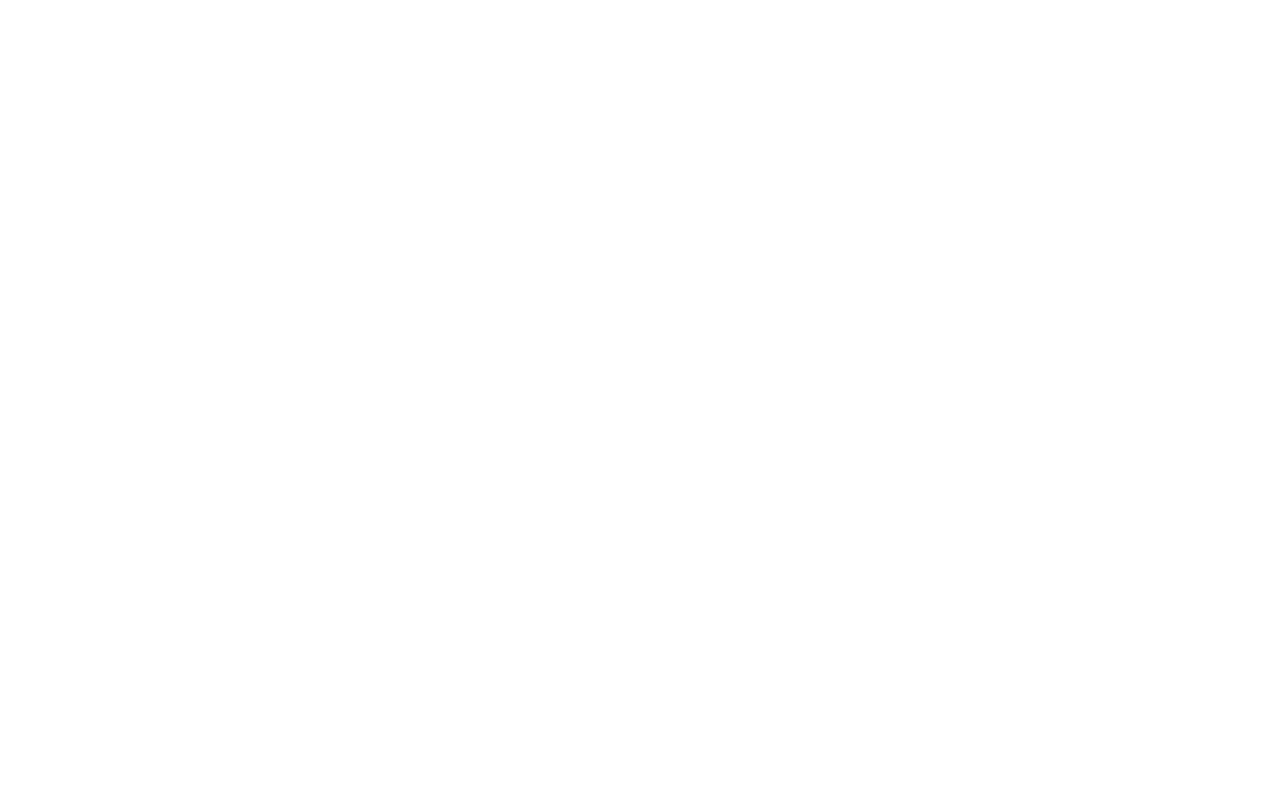
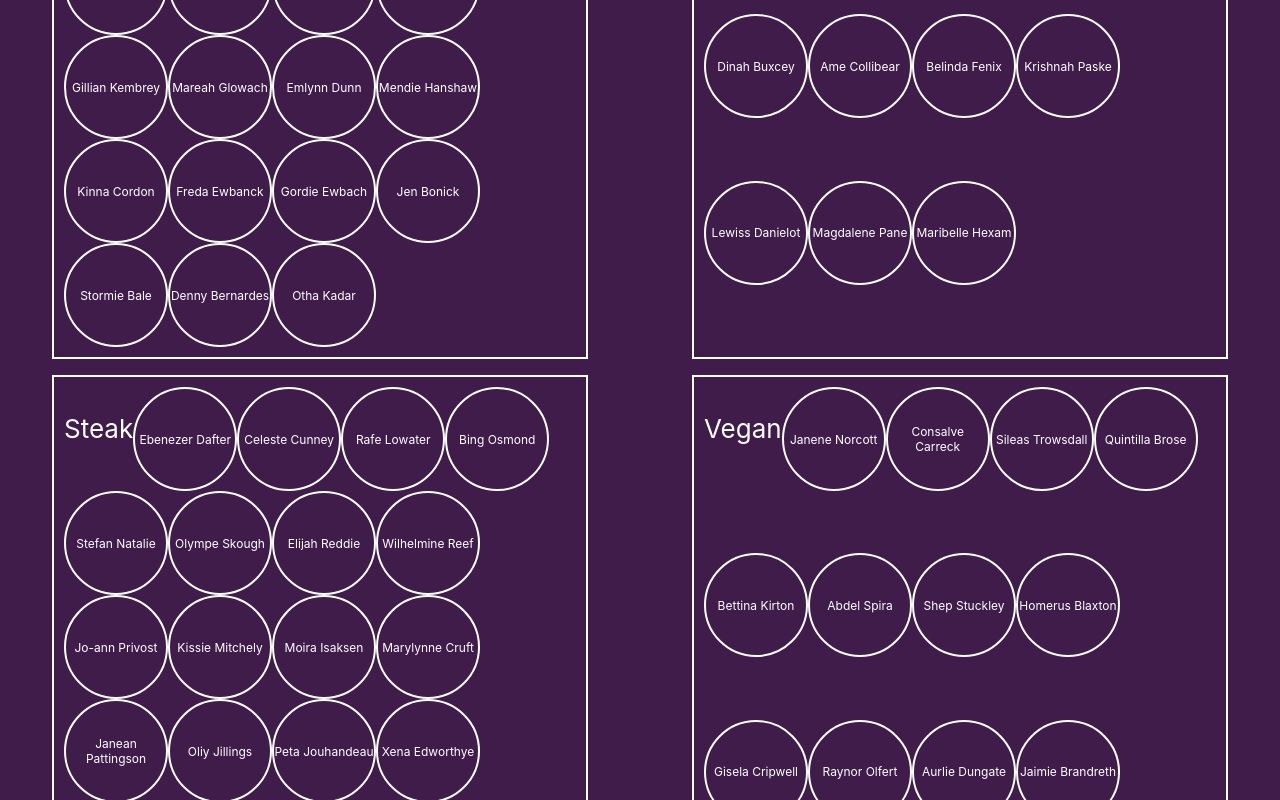
Before and after one commit to pasujemito/steves-nightmare, a React (Create React App) app: page / in a window 1280 px wide. Shown: the part 900-1700 px from the top of the page. Built offline with nearby package versions, Linux system fonts and the light colour scheme.

Commit message:
create multiple tables

```diff
--- a/src/components/Restaurant/Restaurant.css
+++ b/src/components/Restaurant/Restaurant.css
@@ -1,4 +1,5 @@
 .restaurant {
     display: flex;
     flex-wrap: wrap;
+    justify-content: space-around;
 }
--- a/src/components/Restaurant/Restaurant.js
+++ b/src/components/Restaurant/Restaurant.js
@@ -1,5 +1,6 @@
 import './Restaurant.css';
 import Table from '../Table/Table';
+import '../Guest/Guest.css'
 
 const Restaurant = ({ steak, vegan }) => {
 
@@ -38,8 +39,24 @@
         return merge(remote, office);
     }
 
+    const createTable2 = (group) => {
+        let tableCount = denomination(group.office, group.remote);
+        let remote = group.remote.slice(group.remote.length / -tableCount);
+        let office = group.office.slice(group.office.length / -tableCount);
+        const merge = (first, second) => {
+            for (let i = 0; i < second.length; i++) {
+                first.push(second[i]);
+            }
+            return first;
+        }
+
+        return merge(remote, office);
+    }
+
     const guestsBatch1 = createTable(steak);
     const guestsBatch2 = createTable(vegan);
+    const guestsBatch3 = createTable2(steak);
+    const guestsBatch4 = createTable2(vegan);
 
     // const arr1 = steak.office.slice(steak.office.length / steakTableCount);
     // const arr2 = steak.remote.slice(steak.remote.length / steakTableCount);
@@ -66,7 +83,7 @@
                     {guestsBatch1.map(guest => {
                         return (
                             <div className="guest">
-                                <p>{guest.first_name}</p>
+                                <p>{guest.first_name} {guest.last_name}</p>
                             </div>
                         )
                     })
@@ -77,7 +94,29 @@
                     {guestsBatch2.map(guest => {
                         return (
                             <div className="guest">
-                                <p>{guest.first_name}</p>
+                                <p>{guest.first_name} {guest.last_name}</p>
+                            </div>
+                        )
+                    })
+                    }
+                </div>
+                <div className="table">
+                    <p>Steak</p>
+                    {guestsBatch3.map(guest => {
+                        return (
+                            <div className="guest">
+                                <p>{guest.first_name} {guest.last_name}</p>
+                            </div>
+                        )
+                    })
+                    }
+                </div>
+                <div className="table">
+                    <p>Vegan</p>
+                    {guestsBatch4.map(guest => {
+                        return (
+                            <div className="guest">
+                                <p>{guest.first_name} {guest.last_name}</p>
                             </div>
                         )
                     })
--- a/src/components/Table/Table.css
+++ b/src/components/Table/Table.css
@@ -1,6 +1,10 @@
 .table {
     border: 2px solid white;
     padding: 10px;
-    height: 300px;
-    width: 300px;
+    height: auto;
+    display: flex;
+    flex-wrap: wrap;
+    width: 40%;
+    max-width: 40%;
+    margin-bottom: 1rem;
 }
```
